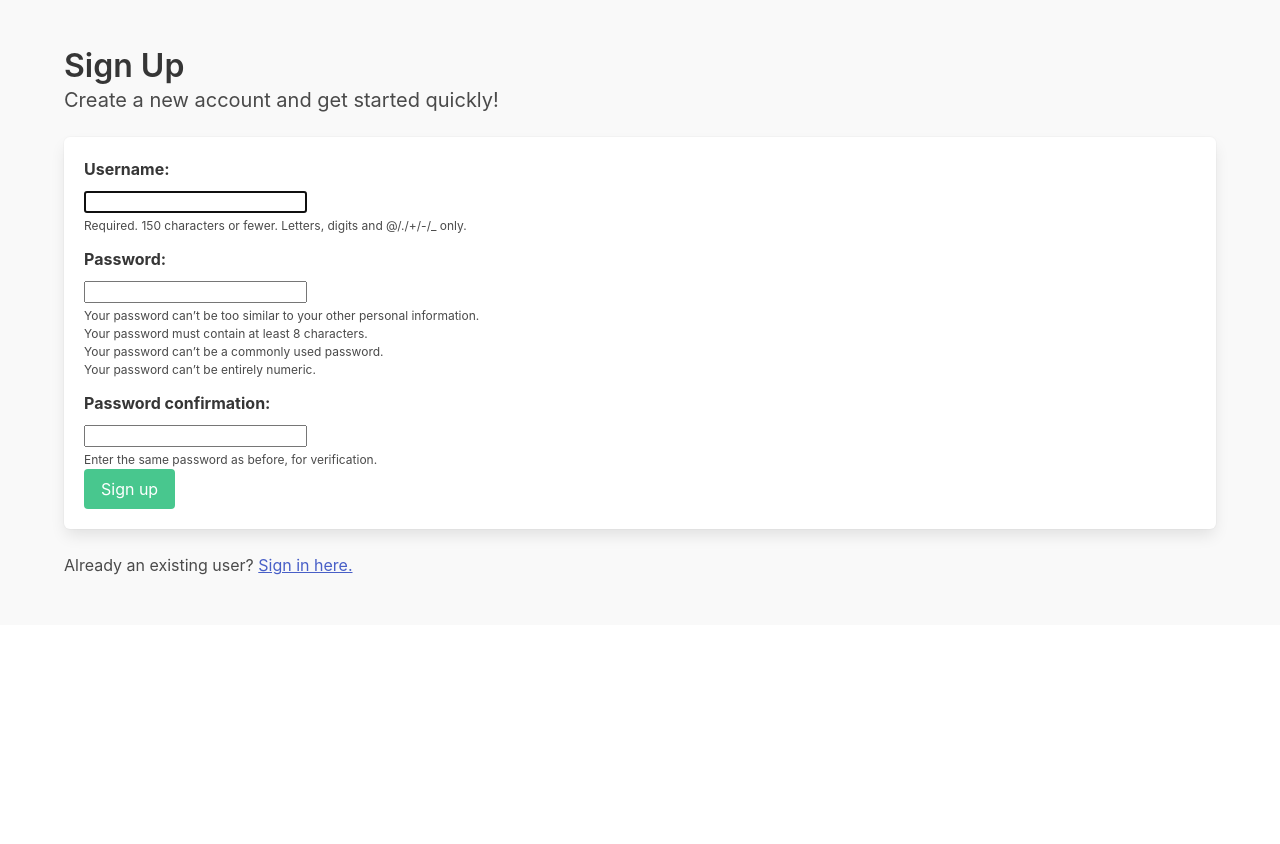
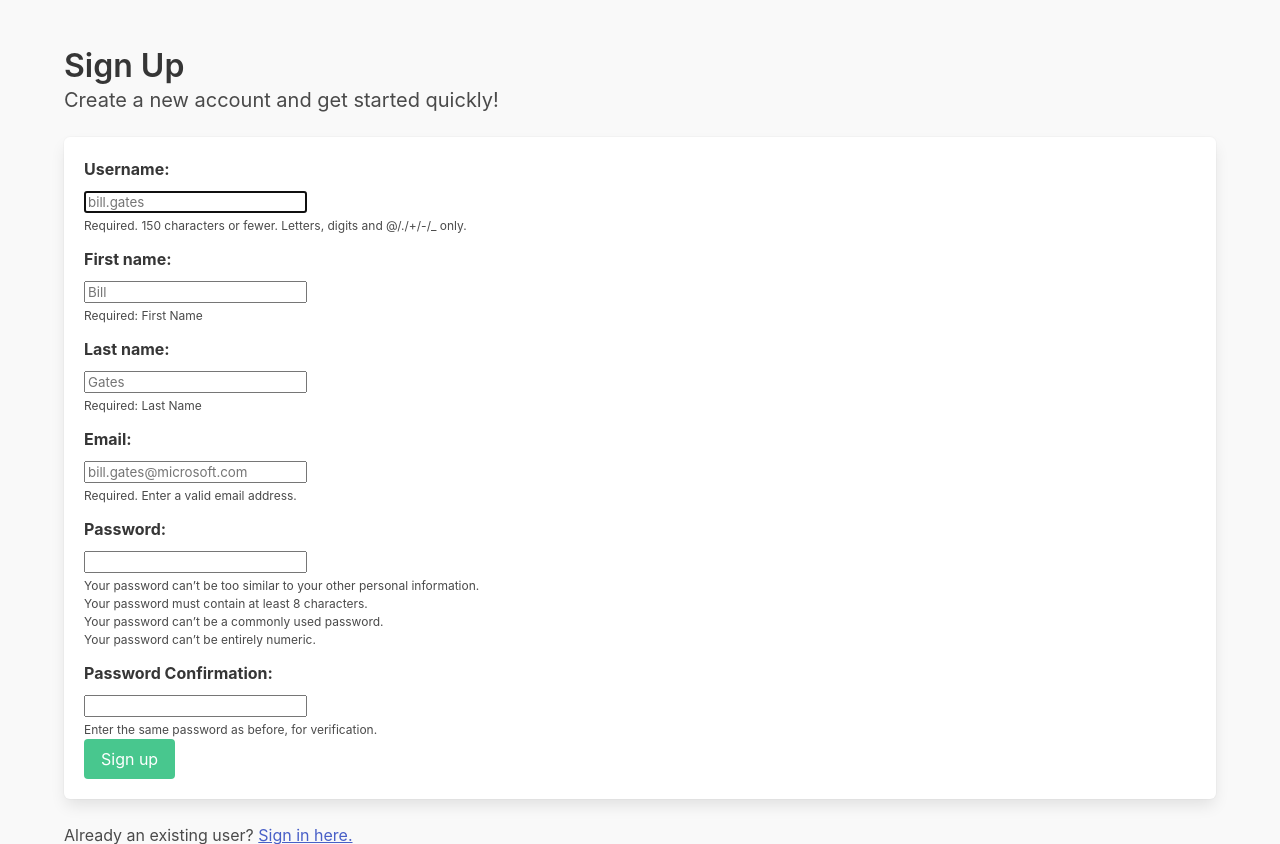
Before and after one commit to Saujanya0910/twitter-clone, a Django app: page /signup/ in a window 1280 px wide. Shown: the part 56-900 px from the top of the page. Before the commit the page ends 631 px from the top, so only its background shows below. Run offline with Django 3.2, Linux system fonts and the light colour scheme; parts of the project's set-up code (start-up, migrations or seed data) failed here and were passed over.

Commit message:
added missing fields in signup form, tested s3 upload, notifs, convos

```diff
--- a/apps/core/templates/core/base.html
+++ b/apps/core/templates/core/base.html
@@ -13,7 +13,7 @@
   <!-- load css -->
   <link rel="stylesheet" href="{% static 'css/main.css' %}" type="text/css">
 
-  <title>Twitter-Clone</title>
+  <title>Chit-Chatter</title>
 </head>
 <body>
   <!-- navbar -->
--- a/apps/core/templates/core/login.html
+++ b/apps/core/templates/core/login.html
@@ -48,7 +48,7 @@
 
             <div class="field">
               <p class="control">
-                <button class="button is-success">Log in</button>
+                <button class="button is-success" type="submit">Log in</button>
               </p>
             </div>
           </form>
--- a/apps/core/templates/core/signup.html
+++ b/apps/core/templates/core/signup.html
@@ -48,7 +48,7 @@
 
             <div class="field">
               <p class="control">
-                <button class="button is-success">Sign up</button>
+                <button class="button is-success" type="submit">Sign up</button>
               </p>
             </div>
           </form>
--- a/apps/core/views.py
+++ b/apps/core/views.py
@@ -1,6 +1,8 @@
 from django.shortcuts import render, redirect
-from django.contrib.auth import login
+from django.contrib.auth import authenticate, login
 from django.contrib.auth.forms import UserCreationForm
+from django.contrib.auth.models import User
+from apps.user_profile.forms import UserRegistrationForm
 
 # Create your views here.
 def frontpage(request):
@@ -14,16 +16,35 @@ def signup(request):
 
   # if logging in
   if request.method == 'POST':
-    form = UserCreationForm(request.POST)
+    form = UserRegistrationForm(request.POST)
 
     if form.is_valid():
-      user = form.save()
-      login(request, user)
+      username = form.cleaned_data.get('username')
+      first_name = form.cleaned_data.get('first_name')
+      last_name = form.cleaned_data.get('last_name')
+      email = form.cleaned_data.get('email')
+      password = form.cleaned_data.get('password1')
+
+      user = User.objects.create_user(
+        username=username,
+        first_name=first_name,
+        last_name=last_name,
+        email=email,
+        password=password,
+        is_active=True
+      )
+
+      user.save()
+      new_user = authenticate(
+        username=form.cleaned_data['username'],
+        password=form.cleaned_data['password1'],
+      )
+      login(request, new_user)
 
       return redirect('frontpage')
 
   # create a new user
   else:
-    form = UserCreationForm()
+    form = UserRegistrationForm()
 
   return render(request, 'core/signup.html', {'form': form})
--- a/apps/feed/api.py
+++ b/apps/feed/api.py
@@ -19,7 +19,6 @@ def api_add_tweet(request):
 
   for result in results:
     result = result[1]
-    print(result)
     # if actual user found, send notif for mention
     if User.objects.filter(username=result).exists() and result != request.user:
       create_notification(request, User.objects.get(username=result), 'mention')
--- a/apps/feed/templates/feed/search.html
+++ b/apps/feed/templates/feed/search.html
@@ -24,11 +24,11 @@
             </div>
 
             <div class="field">
-              <div class="control">
+              <p class="control">
                 <button class="buttons is-success" type="submit">
                   Search
                 </button>
-              </div>
+              </p>
             </div>
           </form>
 
--- a/apps/user_profile/forms.py
+++ b/apps/user_profile/forms.py
@@ -1,6 +1,59 @@
 from django import forms
 from .models import *
+from django.contrib.auth.forms import UserCreationForm
+from django.contrib.auth import password_validation
+from django.contrib.auth.models import User
+from django.utils.translation import gettext_lazy as _
+from django.contrib.auth.validators import UnicodeUsernameValidator
 
+username_validator = UnicodeUsernameValidator()
+
+class UserRegistrationForm(UserCreationForm):
+  first_name = forms.CharField(
+    max_length=12,
+    min_length=4,
+    required=True,
+    help_text='Required: First Name',
+    widget=forms.TextInput(attrs={'class': 'form-control', 'placeholder': 'Bill'})
+  )
+
+  last_name = forms.CharField(
+    max_length=12,
+    min_length=4,
+    required=True,
+    help_text='Required: Last Name',
+    widget=(forms.TextInput(attrs={'class': 'form-control', 'placeholder': 'Gates'}))
+  )
+
+  email = forms.EmailField(
+    max_length=50,
+    help_text='Required. Enter a valid email address.',
+    widget=(forms.TextInput(attrs={'class': 'form-control', 'placeholder': 'bill.gates@microsoft.com'}))
+  )
+
+  password1 = forms.CharField(
+    label=_('Password'),
+    widget=(forms.PasswordInput(attrs={'class': 'form-control'})),
+    help_text=password_validation.password_validators_help_text_html()
+  )
+
+  password2 = forms.CharField(
+    label=_('Password Confirmation'),
+    widget=forms.PasswordInput(attrs={'class': 'form-control'}), help_text=_('Enter the same password as before, for verification.')
+  )
+
+  username = forms.CharField(
+    label=_('Username'),
+    max_length=150,
+    help_text=_('Required. 150 characters or fewer. Letters, digits and @/./+/-/_ only.'),
+    validators=[username_validator],
+    error_messages={'unique': _("A user with that username already exists.")},
+    widget=forms.TextInput(attrs={'class': 'form-control', 'placeholder': 'bill.gates'})
+  )
+
+  class Meta(UserCreationForm.Meta):
+    model = User
+    fields = UserCreationForm.Meta.fields + ('first_name', 'last_name', 'email',)
 
 class UserProfileForm(forms.ModelForm):
   class Meta:
--- a/apps/user_profile/templates/user_profile/user_profile.html
+++ b/apps/user_profile/templates/user_profile/user_profile.html
@@ -69,7 +69,7 @@
                     <div class="content">
                       <p>
                         <strong>
-                          @{{ tweet.created_by.username }}
+                          {{ tweet.created_by.first_name }} {{ tweet.created_by.last_name }} @{{ tweet.created_by.username }}
                         </strong>
                         <small>
                           {{ tweet.created_at|naturaltime }}
```
Also changed, not shown: apps/conversation/templates/conversations/conversation.html (+6 -2 lines), apps/core/templates/core/frontpage.html (+11 -6 lines), apps/user_profile/templates/user_profile/edit_profile.html (+33 -6 lines).
